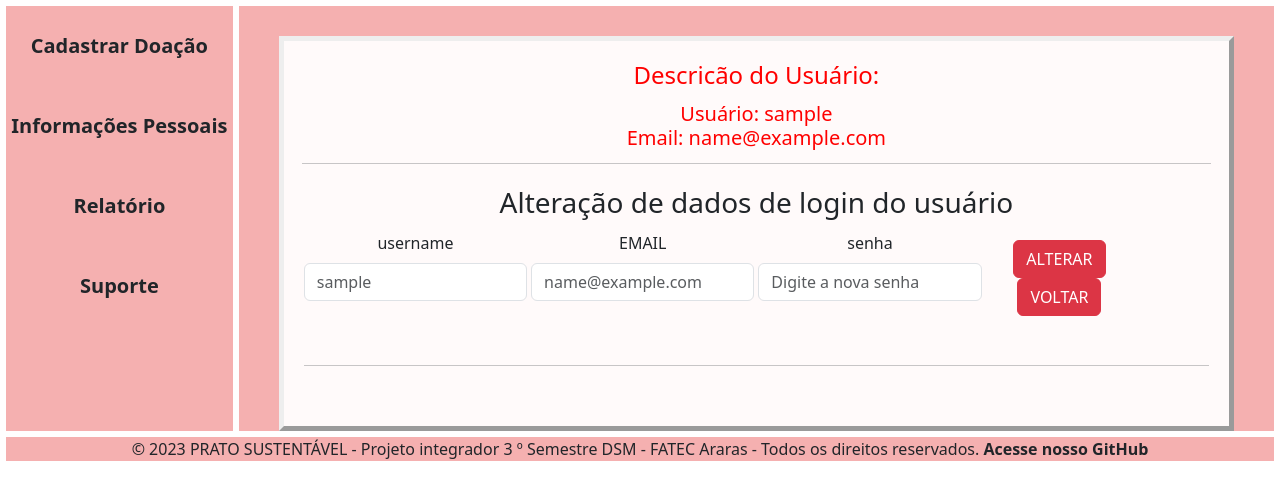
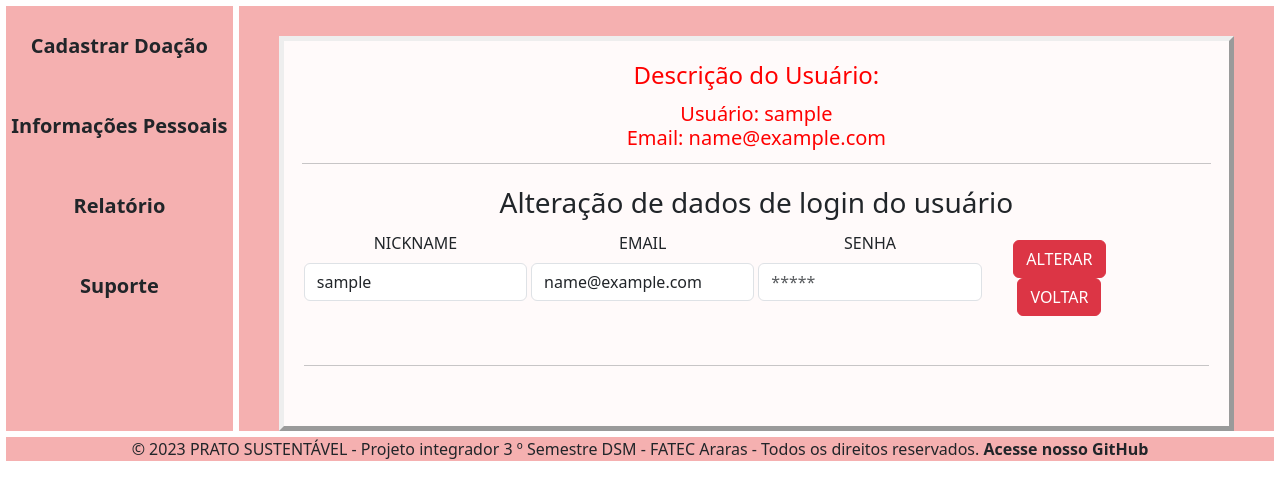
Before and after one commit to DanielCarolino89/PHYTHON-DJANGO_Projeto_Interdisciplinar_3-Semestre, a Django app: page /usuario_alterar/1 in a window 1280 px wide. Shown: the part 126-626 px from the top of the page. Run offline with Django 4.2, Linux system fonts and the light colour scheme; tables that the repository leaves empty hold one stand-in row (values such as "Sample post"); some libraries are stand-ins or nearby versions.

Commit message:
Add files via upload

```diff
--- a/ods2/aplicativo/templates/pfupdate.html
+++ b/ods2/aplicativo/templates/pfupdate.html
@@ -16,14 +16,14 @@
             <h4 class="text-center">Dados de Usuário:</h4>
             <div class="form-group">
                 <label for="nome"><b><br>Nome completo</b></label>
-                <input style="width: 500px ;" type="text" value="{{ pessoas.nome }}">
+                <input style="width: 500px ;" type="text" name="nome" value="{{ pessoas.nome }}">
                 </div><br><br>
                 <div class="form-group">
                     <label for="endereco"><b>Endereço</b></label>
                     <input style="width: 423px ;" type="text" name="endereco" value="{{ pessoas.endereco }}">
 
                     <label for="numero"><b>Número</b></label>
-                    <input style="width: 60px ;" type="text" name="numero" placeholder="{{ pessoas.numero }}">
+                    <input style="width: 60px ;" type="text" name="numero" value="{{ pessoas.numero }}" required>
                 </div><br><br>
 
                 <div class="form-group">
@@ -34,7 +34,7 @@
                     <input style="width: 204px ;" type="text" name="cidade" value="{{ pessoas.cidade }}">
 
                     <label for="estado"><b>Estado</b></label>
-                    <select style="width: 50px ;" type="text" name="estado" value="{{ pessoas.estado }}">
+                    <select style="width: 50px ;" type="text" name="estado" required>
                         <option value=""></option>
                         <option value="AC">AC</option>
                         <option value="AL">AL</option>
--- a/ods2/aplicativo/templates/usuario_editar.html
+++ b/ods2/aplicativo/templates/usuario_editar.html
@@ -5,29 +5,33 @@
     <main>
         <div id="form1">
             <form class="row g-1 align-items-center d-flex text-center" action="{% url 'usuario_editar' user.id %}" method="POST">
+                {% csrf_token %}
                 <br>
-                <h4 style="color: red;">Descricão do Usuário:</h4>
+                <h4 style="color: red;">Descrição do Usuário:</h4>
                 <h5 style="color: red;">Usuário: {{ user.username }} <br> Email: {{ user.email }} <br></h5>
                 <br><br><hr><br>
-                {%csrf_token %}
+
                 <h3>Alteração de dados de login do usuário</h3>
+
                 <div class="col-md-3 mb-4">
-                    <label class="form-label">username</label>
-                    <input type="text" class="form-control" name="username" placeholder="{{ user.username }}" required>
+                    <label for="username" class="form-label">NICKNAME</label>
+                    <input type="text" id="username" class="form-control" name="username" value="{{ user.username }}" required>
                 </div>
+
                 <div class="col-md-3 mb-4">
-                    <label class="form-label">EMAIL</label>
-                    <input type="email" class="form-control" name="email" placeholder="{{ user.email }}" required>
+                    <label for="email" class="form-label">EMAIL</label>
+                    <input type="email" id="email" class="form-control" name="email" value="{{ user.email }}" required>
                 </div>
+
                 <div class="col-md-3 mb-4">
-                    <label class="form-label">senha</label>
-                    <input type="password" class="form-control" name="password" placeholder="Digite a nova senha" required>
+                    <label for="password" class="form-label">SENHA</label>
+                    <input type="password" id="password" class="form-control" name="password" placeholder="*****" required>
                 </div>
+
                 <div class="col-md-2">
                     <button type="submit" class="btn btn-danger">ALTERAR</button>
-                   <a href="{% url 'doacao_info' %}"> <button type="button"   class="btn btn-danger">VOLTAR</button></a>
+                    <a href="{% url 'doacao_info' %}"><button type="button" class="btn btn-danger">VOLTAR</button></a>
                 </div>
-
             </form>
             <br>
             <hr><br>
--- a/ods2/aplicativo/urls.py
+++ b/ods2/aplicativo/urls.py
@@ -32,5 +32,5 @@ urlpatterns = [
     path('doacao_relatorio',views.doacao_relatorio,name='doacao_relatorio'),
 
     path('usuario_alterar/<int:id>',views.usuario_alterar,name='usuario_alterar'),
-    path('usuario_alterar/<int:id>',views.usuario_editar,name='usuario_editar'),
+    path('usuario_editar/<int:id>',views.usuario_editar,name='usuario_editar'),
 ]
--- a/ods2/aplicativo/views.py
+++ b/ods2/aplicativo/views.py
@@ -6,6 +6,7 @@ from django.http.response import HttpResponse
 from django.shortcuts import render,redirect,get_object_or_404
 from django.contrib.auth.models import User
 from django.contrib.auth import authenticate,login,logout
+from django.contrib.auth.hashers import make_password
 
 # Começo Renders
 def index(request):
@@ -76,7 +77,7 @@ def PFeditar(request,id):
     pessoas = PessoaCadastro.objects.get(id=id)
     return render(request,"pfupdate.html", {"pessoas": pessoas})
 
-def PFupdate(request,id):
+def PFupdate(request, id):
     nome = request.POST.get("nome")
     endereco = request.POST.get("endereco")
     numero = request.POST.get("numero")
@@ -85,21 +86,21 @@ def PFupdate(request,id):
     estado = request.POST.get("estado")
     telefone = request.POST.get("telefone")
     celular = request.POST.get("celular")
-    pessoas = PessoaCadastro.objects.get(id=id)
-    pessoas.nome=nome,
-    pessoas.endereco=endereco,
-    pessoas.numero=numero,
-    pessoas.bairro=bairro,
-    pessoas.cidade=cidade,
-    pessoas.estado=estado,
-    pessoas.telefone=telefone,
-    pessoas.celular=celular
-    pessoas.save()
+
+    pessoa = PessoaCadastro.objects.get(id=id)
+    pessoa.nome = nome
+    pessoa.endereco = endereco
+    pessoa.numero = numero
+    pessoa.bairro = bairro
+    pessoa.cidade = cidade
+    pessoa.estado = estado
+    pessoa.telefone = telefone
+    pessoa.celular = celular
+    pessoa.save()
 
     conexao = ConexaoDATABASE()
     colecao = CRUD_PessoaCadastro(conexao)
-    colecao.update(nome=nome,endereco=endereco,
-                   numero=numero,bairro=bairro,cidade=cidade,estado=estado,telefone=telefone,celular=celular)
+    colecao.update(id=id, nome=nome, endereco=endereco, numero=numero, bairro=bairro, cidade=cidade, estado=estado, telefone=telefone, celular=celular)
 
     return redirect('doacao_info')
 
@@ -113,8 +114,6 @@ def PFdelete(request,id):
         conexao = ConexaoDATABASE()
         colecao = CRUD_PessoaCadastro(conexao)
         colecao.delete()
-
-
 
         return redirect('index')
 # Fim PessoaCadastro
@@ -145,21 +144,22 @@ def DCeditar(request,id):
     doacoes = ItemsDoacao.objects.get(id=id)
     return render(request,"doacao_editar.html", {"doacoes": doacoes})
 
-def DCupdate(request,id):
+def DCupdate(request, id):
     item = request.POST.get("item")
     quantidade = request.POST.get("quantidade")
     medida = request.POST.get("medida")
     validade = request.POST.get("validade")
-    doacoes = ItemsDoacao.objects.get(id=id)
-    doacoes.item=item,
-    doacoes.quantidade=quantidade,
-    doacoes.medida=medida,
-    doacoes.validade=validade
-    doacoes.save()
+
+    doacao = ItemsDoacao.objects.get(id=id)
+    doacao.item = item
+    doacao.quantidade = quantidade
+    doacao.medida = medida
+    doacao.validade = validade
+    doacao.save()
 
     conexao = ConexaoDATABASE()
     colecao = CRUD_ItemsDoacao(conexao)
-    colecao.update(item=item,quantidade=quantidade,medida=medida,validade=validade)
+    colecao.update(id=id, item=item, quantidade=quantidade, medida=medida, validade=validade)
 
     return redirect('doacao_index')
 
@@ -258,21 +258,22 @@ def usuario_alterar(request,id):
 
 def usuario_editar(request, id):
     if request.method == 'POST':
-        user = get_object_or_404(User, id=id)
-        username = request.POST.get("username")
-        email = request.POST.get("email")
-        password = request.POST.get("password")
+        new_username = request.POST.get('username')
+        new_email = request.POST.get('email')
+        new_password = request.POST.get('password')
 
-        user.username = username
-        user.email = email
-        user.set_password(password)
-        user.save()
+    user = User.objects.get(id=id)
+    user.username = new_username
+    user.email = new_email
+    user.set_password(new_password)
+    user.save()
 
-        conexao = ConexaoDATABASE()
-        colecao = CRUD_PessoaCadastro(conexao)
-        colecao.update(username=username, email=email, password=password)
+    conexao = ConexaoDATABASE()
+    colecao = CRUD_PessoaCadastro(conexao)
+    colecao.update(id=id, username=new_username, email=new_email, password=new_password)
 
-        return render(request, "index.html", {"user": user})
+    return redirect("logout")
+
 
 def botao(request):
     if request.user.is_authenticated:
```
Also changed, not shown: ods2/aplicativo/templates/cadastro_pj.html (+5 -4 lines), ods2/requirements.txt (+34 -1 lines), ods2/aplicativo/migrations/0001_initial.py.
